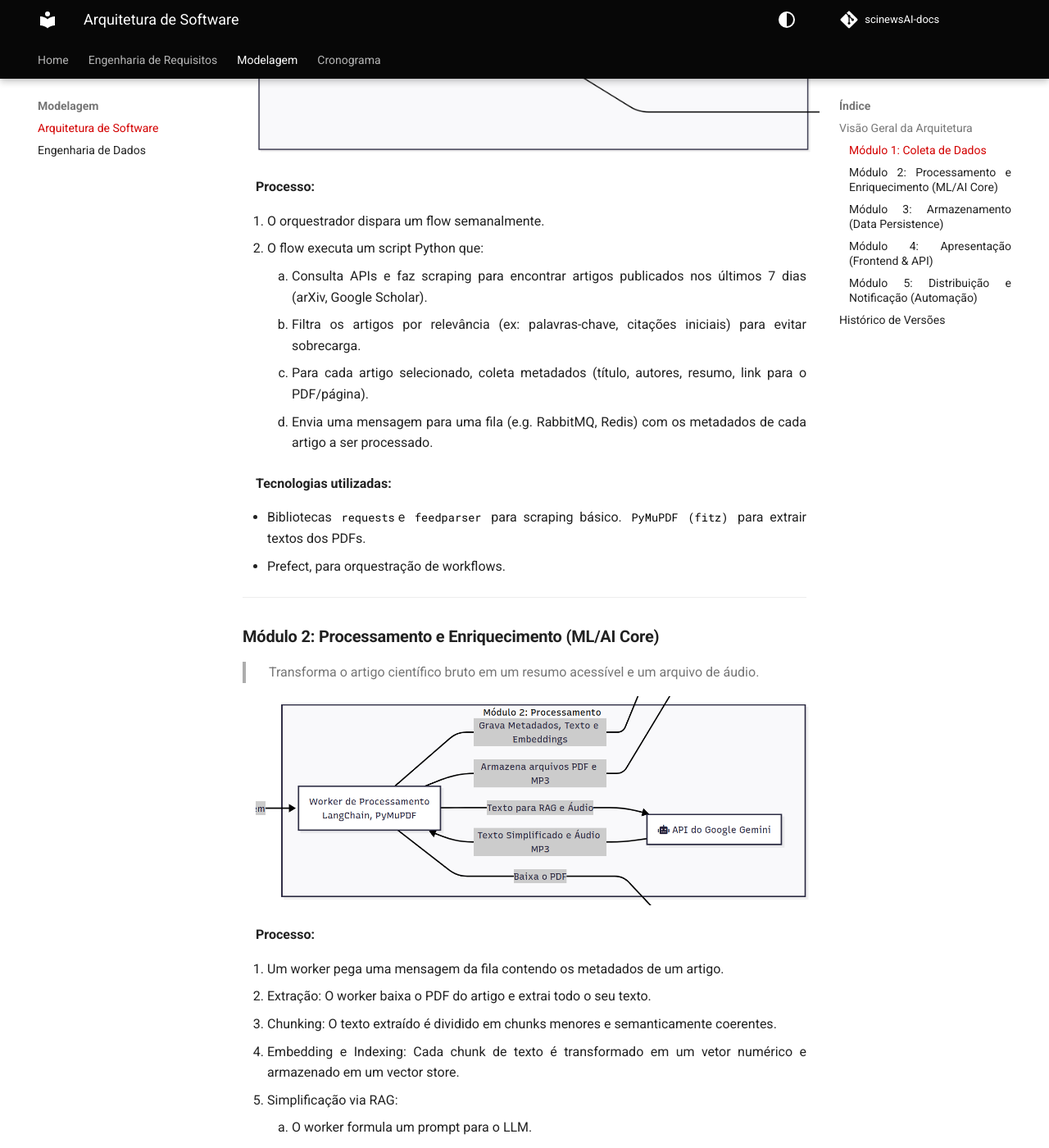
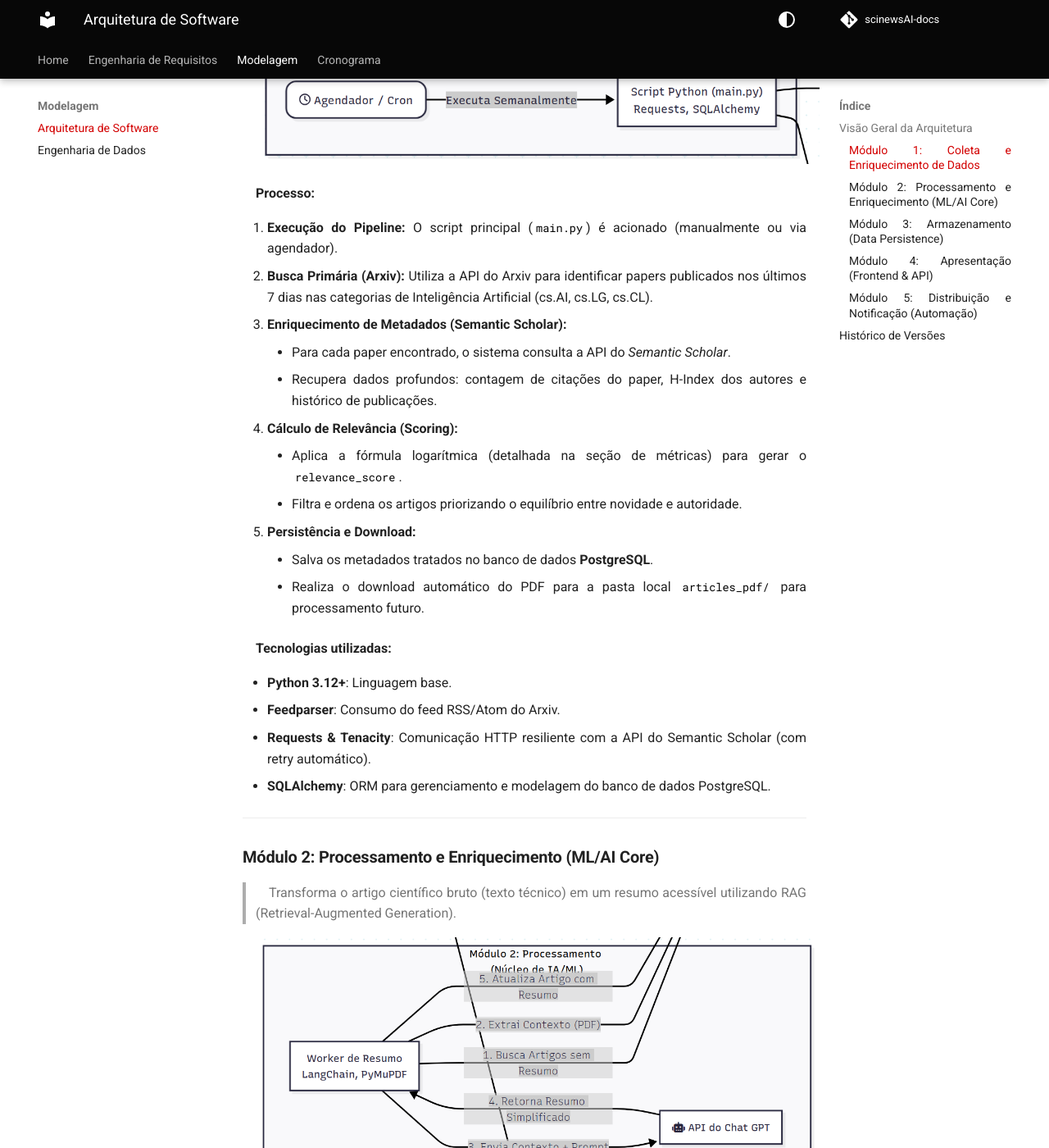
Before and after one commit to unb-Sistemas-de-Machine-learning/scinewsAI-docs, an MkDocs documentation site: the page built from docs/architecture.md, in a window 1280 px wide and 1400 px high, scrolled down 1233 px. Shown: the whole window at 82% size. Built offline with MkDocs 1.6.1 and Material for MkDocs 9.7.7, drawn with Linux system fonts in a browser that asks for light colours; comment, search, counter and statistics services are not loaded; the version menu is left out; some of the changed text lies outside the part shown.

Commit message:
add: refact on architecture and data_engineering

```diff
--- a/docs/architecture.md
+++ b/docs/architecture.md
@@ -6,7 +6,7 @@
 
 A arquitetura será orientada a eventos e desacoplada, com o objetivo de promover a manutenção, escalabilidade e a substituição de componentes no futuro.
 
-![Diagrama Arquitetura](assets/architecture_diagram_new.svg)
+![Diagrama Arquitetura](assets/architecture_diagram.svg)
 
 <div align="center">
   <p><strong>Figura 1:</strong> Diagrama da Arquitetura. <em>Fonte: Bruno Martins, 2025</em></p>
@@ -15,67 +15,73 @@
 
 ---
 
-### **Módulo 1: Coleta de Dados**
+### **Módulo 1: Coleta e Enriquecimento de Dados**
 
-> Agenda e executa a coleta de novos artigos científicos de fontes predefinidas.
+> Responsável pela busca de novos artigos, enriquecimento de metadados com métricas de impacto e persistência estruturada.
 
 ![Módulo 1](./assets/architecture_module_1.png)
 
 **Processo:**
 
-1. O orquestrador dispara um flow semanalmente.
-2. O flow executa um script Python que:
-    1. Consulta APIs e faz scraping para encontrar artigos publicados nos últimos 7 dias (arXiv, Google Scholar).
-    2. Filtra os artigos por relevância (ex: palavras-chave, citações iniciais) para evitar sobrecarga.
-    3. Para cada artigo selecionado, coleta metadados (título, autores, resumo, link para o PDF/página).
-    4. Envia uma mensagem para uma fila (e.g. RabbitMQ, Redis) com os metadados de cada artigo a ser processado.
+1.  **Execução do Pipeline:** O script principal (`main.py`) é acionado (manualmente ou via agendador).
+2.  **Busca Primária (Arxiv):** Utiliza a API do Arxiv para identificar papers publicados nos últimos 7 dias nas categorias de Inteligência Artificial (cs.AI, cs.LG, cs.CL).
+3.  **Enriquecimento de Metadados (Semantic Scholar):**
+    * Para cada paper encontrado, o sistema consulta a API do *Semantic Scholar*.
+    * Recupera dados profundos: contagem de citações do paper, H-Index dos autores e histórico de publicações.
+4.  **Cálculo de Relevância (Scoring):**
+    * Aplica a fórmula logarítmica (detalhada na seção de métricas) para gerar o `relevance_score`.
+    * Filtra e ordena os artigos priorizando o equilíbrio entre novidade e autoridade.
+5.  **Persistência e Download:**
+    * Salva os metadados tratados no banco de dados **PostgreSQL**.
+    * Realiza o download automático do PDF para a pasta local `articles_pdf/` para processamento futuro.
 
 **Tecnologias utilizadas:**
 
-- Bibliotecas `requests`e `feedparser` para scraping básico. `PyMuPDF (fitz)` para extrair textos dos PDFs.
-- Prefect, para orquestração de workflows.
+* **Python 3.12+**: Linguagem base.
+* **Feedparser**: Consumo do feed RSS/Atom do Arxiv.
+* **Requests & Tenacity**: Comunicação HTTP resiliente com a API do Semantic Scholar (com retry automático).
+* **SQLAlchemy**: ORM para gerenciamento e modelagem do banco de dados PostgreSQL.
 
 ---
 
 ### **Módulo 2: Processamento e Enriquecimento (ML/AI Core)**
 
-> Transforma o artigo científico bruto em um resumo acessível e um arquivo de áudio.
+> Transforma o artigo científico bruto (texto técnico) em um resumo acessível utilizando RAG (Retrieval-Augmented Generation).
 
 ![Módulo 2](./assets/architecture_module_2.png)
 
 **Processo:**
 
-1.  Um worker pega uma mensagem da fila contendo os metadados de um artigo.
-2.  Extração: O worker baixa o PDF do artigo e extrai todo o seu texto.
-3.  Chunking: O texto extraído é dividido em chunks menores e semanticamente coerentes.
-4.  Embedding e Indexing: Cada chunk de texto é transformado em um vetor numérico e armazenado em um vector store.
-5.  Simplificação via RAG:
-    1. O worker formula um prompt para o LLM.
-    2. Para encontrar o contexto, ele pega o resumo ou título do artigo, gera um embedding para essa query e busca os chunks mais similares no Vector Store.
-    3. Os chunks recuperados são inseridos no prompt.
-    4. O LLM gera o texto simplificado.
-6.  Geração de Áudio: O texto simplificado é enviado para a API do Gemini, que retorna um arquivo de áudio (ex: MP3).
+1.  **Monitoramento**: O serviço de processamento consulta o banco de dados em busca de artigos recém-inseridos que ainda não possuem resumo (`summary IS NULL`).
+2.  **Extração**: Carrega o arquivo PDF salvo localmente (ou via URL) e extrai o texto bruto.
+3.  **Chunking & Embedding**:
+    - O texto é dividido em pedaços (chunks) semanticamente coerentes.
+    - Cada chunk é convertido em vetor e, opcionalmente, indexado (em memória ou no PGVector) para busca semântica.
+4.  **Geração via RAG**:
+    - O sistema formula um prompt para o LLM.
+    - Recupera as partes mais relevantes do artigo para dar contexto.
+    - O LLM gera uma explicação simplificada e didática do paper.
+5.  **Atualização**:
+    - O resumo gerado é salvo de volta no registro do artigo no PostgreSQL.
 
 **Tecnologias utilizadas:**
 
-- Framework de IA/ML: Python com LangChain para orquestrar o pipeline de RAG.
-- Extração de Texto de PDF: `PyMuPDF` ou `pdfplumber`.
-- Embeddings: Um modelo `sentence-transformers` (open-source).
-- Vector Store (para RAG): ChromaDB ou PGVector.
--  LLM: Google Gemini.
+- **LangChain**: Orquestração do fluxo de IA.
+- **PyMuPDF / PDFPlumber**: Extração de texto.
+- **Sentence-Transformers**: Geração de embeddings locais.
+- **OpenAI API (GPT)**: Modelo de linguagem para geração do resumo.
 
 ---
 
 ### **Módulo 3: Armazenamento (Data Persistence)**
 
-> Seu objetivo é armazenar de forma eficiente e segura os dados brutos, os resultados processados e os arquivos de mídia.
+> Centraliza os dados brutos, metadados enriquecidos e vetores para busca semântica.
 
 ![Módulo 3](./assets/architecture_module_3.png)
 
 **Tecnologias utilizadas:**
 
-- SGBD: PostgreSQL com PGVector.
-- Object Storage: AWS S3, Google Cloud Storage, Cloudflare R2 (a decidir).
+- **SGBD**: PostgreSQL.
 
 ![Tabela SQL Artigos](./assets/articles_table.svg)
 
@@ -95,12 +101,12 @@
 
 1.  O Backend expõe endpoints.
 2.  O Frontend consome esses endpoints para renderizar as páginas do blog.
-3.  Cada página de artigo exibirá o título, o texto simplificado e um player de áudio embutido.
+3.  Cada página de artigo exibirá o título, o abstract original e o texto simplificado.
 
 **Tecnologias utilizadas:**
 
 - Backend: FastAPI.
-- Frontend: React/Next.js
+- Frontend: ReactJS.
 
 ---
 
@@ -136,3 +142,4 @@
 | `1.0` | 16/10/2025 | Criação do documento de arquitetura | [Bruno Martins](https://github.com/brunomartins03) |  |
 | `1.1` | 19/10/2025 | Adicionada imagem de tabela SQL do banco | [Gustavo Melo](https://github.com/gusrberto) |  |
 | `1.2` | 25/10/2025 | Adicionada diagramas dos módulos | [Gustavo Melo](https://github.com/gusrberto) |  |
+| `1.3` | 10/12/2025 | Refatoração da arquitetura | [Gustavo Melo](https://github.com/gusrberto) |  |
--- a/docs/data_engineering.md
+++ b/docs/data_engineering.md
@@ -1,45 +1,37 @@
-# Arquitetura / Engenharia de Dados
+# Arquitetura e Engenharia de Dados
 
-## Coleta e Armazenamento dos Dados
+A arquitetura de dados do **ScinewsAI** foi projetada focando em robustez, rastreabilidade e autonomia. O sistema opera sob um paradigma de **ELT (Extract, Load, Transform)** modificado para fluxos de GenAI, onde a persistência dos dados brutos e enriquecidos ocorre no PostgreSQL antes da etapa de geração de conteúdo.
 
-**1**. A coleta é feita diretamente da fonte primária (arXiv), garantindo autenticidade. O armazenamento em um banco de dados PostgreSQL é ideal por ser robusto, confiável e ter excelente suporte para tipos de dados como `Text` e `ARRAY`, que são necessários para o seu schema.
+## 1. Estratégia de Coleta e Armazenamento
 
-**2**. O processo é projetado para ser 100% automatizado. Um orquestrador de tarefas (como **Celery** ou **Airflow** (ainda a decidir) com agendamento) executará o script de coleta semanalmente.
+A ingestão de dados segue uma abordagem híbrida para garantir a qualidade e a relevância das informações:
 
-## Aplicou alguma técnica de amostragem?
+* **Fonte Primária (Arxiv):** A coleta é realizada via API oficial do Arxiv, garantindo a autenticidade dos preprints. Buscamos integralmente os artigos das categorias selecionadas (`cs.AI`, `cs.LG`, `cs.CL`) publicados nos últimos 7 dias.
+* **Enriquecimento de Metadados:** Diferente de uma coleta passiva, o sistema enriquece os dados brutos consultando o **Semantic Scholar**. Isso nos permite agregar métricas de impacto (citações, H-Index) que não existem na fonte primária.
+* **Persistência (Single Source of Truth):** Utilizamos o **PostgreSQL** como repositório central. Sua capacidade de lidar com tipos complexos (`JSONB`, `ARRAY`) e a extensão **PGVector** eliminam a necessidade de bancos de dados vetoriais separados, simplificando a stack.
 
-**Não**. Para este caso de uso, nenhuma amostragem é necessária. O objetivo é processar todos os artigos de ciência da computação da última semana. O volume de publicações no arXiv é gerenciável e não exige amostragem para o MVP.
+## 2. Escopo e Amostragem de Dados
 
-## Precisou rotular? Como lidou com a rotulação dos dados? Que tipo de modelo esta usando para resolver esse problema?
+Para o escopo atual (MVP e Produção), **não aplicamos técnicas de amostragem**. O volume semanal de publicações em Ciência da Computação no Arxiv, embora alto, é computacionalmente gerenciável. Processamos 100% dos artigos recuperados para garantir que nenhuma descoberta relevante seja descartada precocemente. A filtragem ocorre *a posteriori*, através do nosso algoritmo de **Relevância (Scoring)**, e não na coleta.
 
-* **Não**, nenhuma rotulação de dados é necessária.
+## 3. Paradigma de Machine Learning (Generative AI)
 
-* **Como Lidamos**: Usamos um LLM pré-treinado (Google Gemini) em um paradigma zero-shot. Isso significa que o modelo já possui um conhecimento vasto sobre linguagem, ciência e a tarefa de resumir/simplificar, e podemos instruí-lo através de um prompt bem elaborado (a parte de "Geração" no RAG) sem precisar de exemplos rotulados.
+O núcleo de inteligência do projeto não se baseia em classificação tradicional, mas sim em **Geração de Texto (GenAI)**.
 
-* **Tipo de Modelo**: Modelo generativo de texto, especificamente para uma tarefa de simplificação e sumarização abstrativa do conteúdo.
+* **Abordagem Zero-Shot com RAG:** Não realizamos rotulação manual de dados nem treinamento supervisionado (*fine-tuning*). Utilizamos um LLM (OpenAI GPT) em um paradigma *Zero-Shot*, instruído via **Prompt Engineering**.
+* **Contexto via RAG:** Para contornar alucinações e garantir fidelidade técnica, implementamos uma arquitetura **RAG (Retrieval-Augmented Generation)**. O "conhecimento" do modelo não vem de seus pesos internos, mas dos vetores (embeddings) gerados a partir do texto extraído do PDF do artigo.
 
-## O projeto lida com balanceamento de classes?
+## 4. Engenharia de Features e Pré-processamento
 
-**Não**. O balanceamento de classes é uma técnica para problemas de classificação, onde há um número desigual de exemplos para cada classe. Nosso problema é de geração de texto, portanto, este conceito não se aplica.
+Embora não utilizemos *feature engineering* clássico (como *one-hot encoding*), aplicamos transformações críticas para o processamento de linguagem natural:
 
-## Devido a falta de dados, como os times lideram ou criaram data augmentation?
-
-* Este conceito também não se aplica diretamente aqui. O *data augmentation* é usado para aumentar artificialmente um conjunto de dados de treinamento quando ele é pequeno. Como não estamos treinando (ou mesmo fine-tuning no MVP), não precisamos de dados de treinamento e, consequentemente, de augmentation. O "dado" é o próprio artigo que queremos simplificar, e ele já existe.
-
-## Da parte de feature engineering, como vocês lidam com:
-
-* **Missing values**: O script de coleta deve ser robusto. Se a API do arXiv retornar um artigo sem um campo essencial (ex: `abstract`), podemos decidir pular o artigo ou registrá-lo com um status de `failed_preprocessing`.
-
-* **Outliers**: Em texto, um "outlier" poderia ser um artigo extremamente longo ou curto. O modelo de linguagem geralmente lida bem com variações de comprimento, mas pode haver limites de tokens na API. O `full_text` pode precisar ser truncado ou processado em partes (**chunks**) se exceder o limite de contexto do modelo.
-
-* **Enriquecimento dos dados**: Para o MVP, não é necessário. Futuramente, poderíamos enriquecer os dados buscando o número de citações do artigo, a afiliação dos autores, ou links para implementações no GitHub.
-
-* **Excluir variáveis inúteis**: Não há variáveis inúteis no schema; todas têm um propósito (para exibição, para o modelo ou para metadados).
-
-* **Normalização e padronização dos dados / One hot encoding**: Essas técnicas são para dados numéricos e categóricos usados em modelos de ML tradicionais. Elas não são aplicáveis aqui, pois a entrada do nosso modelo é texto bruto.
+* **Tratamento de Outliers (Comprimento de Texto):** Artigos científicos variam drasticamente em tamanho. Para lidar com os limites de janela de contexto dos LLMs, aplicamos técnicas de **Chunking** (segmentação de texto) recursivo antes da vetorização.
+* **Robustez a Falhas (Missing Values):** O pipeline de coleta é resiliente. Artigos com metadados corrompidos ou PDFs inacessíveis são sinalizados com status de erro no banco, impedindo que quebrem o fluxo de processamento, mas permitindo retentativas futuras.
+* **Balanceamento de Relevância:** Como não há "classes" para balancear, nosso foco é o **balanceamento de ranking**. Utilizamos uma função logarítmica personalizada (vide seção de *Métricas*) para normalizar a disparidade entre autores "Superstars" e novos pesquisadores, garantindo uma curadoria justa.
 
 ## Histórico de Versões
 
 | Versão | Data | Descrição | Autores | Revisores |
 | --- | --- | --- | --- | --- |
 | `1.0` | 19/10/2025 | Criação do documento de engenharia de dados | [Gustavo Melo](https://github.com/gusrberto) |  |
+| `1.1` | 10/12/2025 | Refatoração do módulo | [Gustavo Melo](https://github.com/gusrberto) |  |
```
Also changed, not shown: docs/assets/architecture_diagram.jpeg (deleted), docs/assets/architecture_diagram.svg (added), docs/assets/architecture_diagram_new.svg (deleted), docs/assets/architecture_module_1.png, docs/assets/architecture_module_2.png, docs/assets/architecture_module_3.png.
